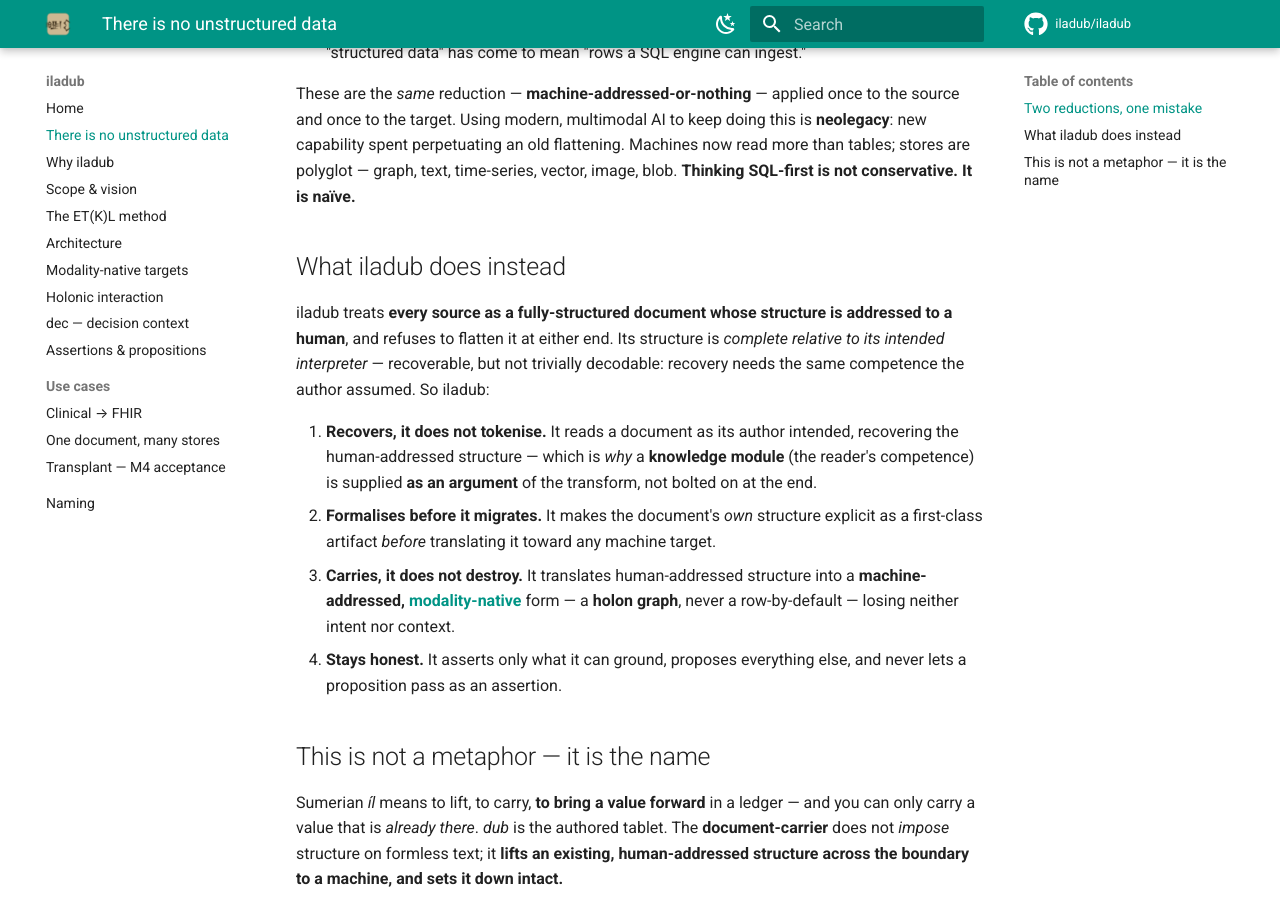
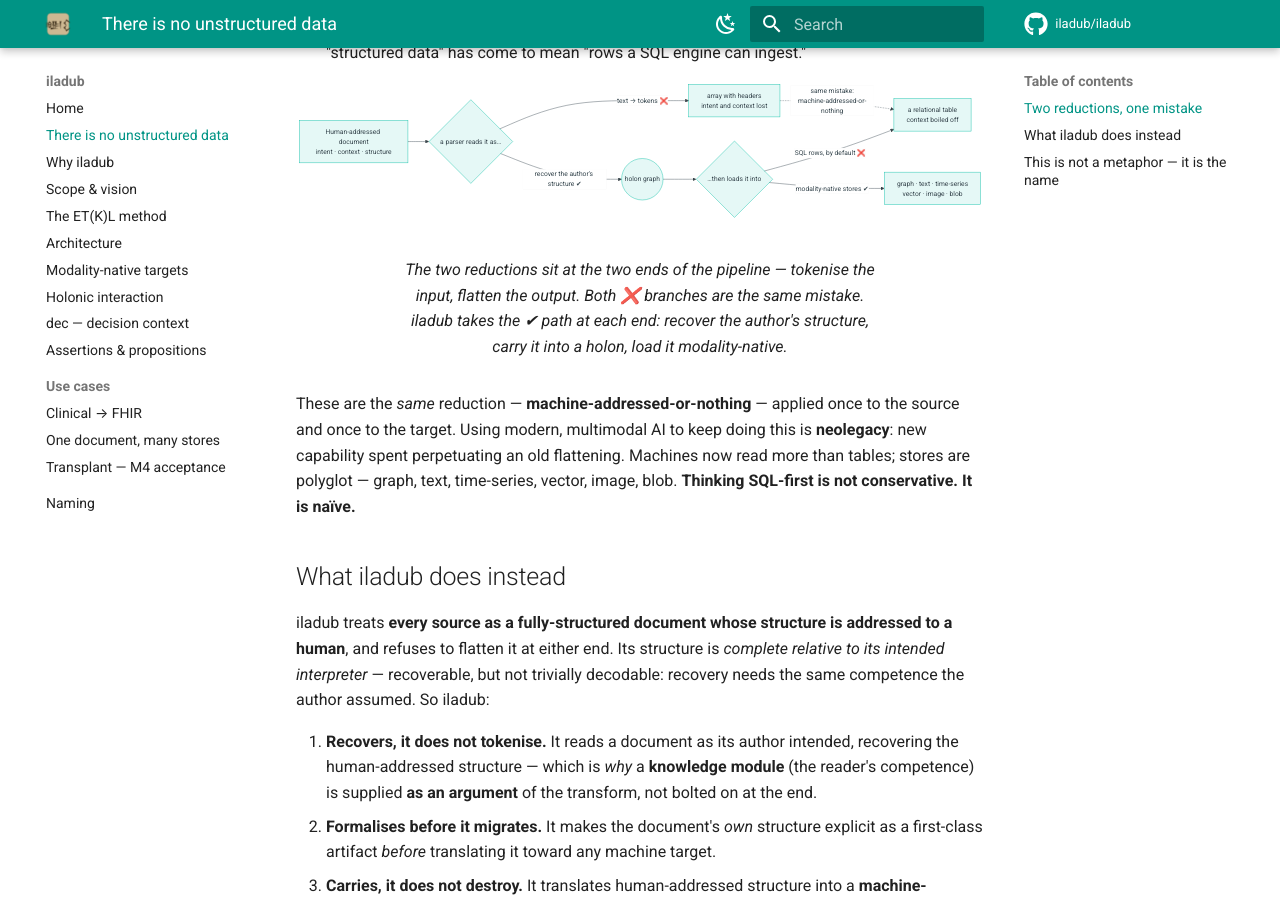
Before and after one commit to iladub/iladub, an MkDocs documentation site: the page built from docs/manifesto.md, in a window 1280 px wide and 900 px high, scrolled down 738 px. Built offline with MkDocs 1.6.1 and Material for MkDocs 9.7.7, drawn with Linux system fonts in a browser that asks for light colours; comment, search, counter and statistics services are not loaded.

Commit message:
docs(manifesto): add a diagram to "Two reductions, one mistake"
Mermaid flowchart: the two reductions sit at the two ends of the pipeline (tokenise the
input / flatten the output to SQL rows) — both are the same machine-addressed-or-nothing
mistake; iladub takes the recover -> holon -> modality-native path at each end.

Co-Authored-By: Claude Opus 4.8 (1M context) <noreply@anthropic.com>

````diff
--- a/docs/manifesto.md
+++ b/docs/manifesto.md
@@ -27,6 +27,24 @@ The mistake appears at *both* ends of the usual pipeline:
   off; only cells remain.
 - **At the output** — the recovered meaning is poured back into a relational table, because
   "structured data" has come to mean "rows a SQL engine can ingest."
+
+```mermaid
+flowchart LR
+  D["Human-addressed document<br/>intent · context · structure"]
+  D --> P{"a parser reads it as…"}
+  P -->|"text → tokens ❌"| TR["array with headers<br/>intent and context lost"]
+  P -->|"recover the author's structure ✔"| H(("holon graph"))
+  H --> L{"…then loads it into"}
+  L -->|"SQL rows, by default ❌"| RR["a relational table<br/>context boiled off"]
+  L -->|"modality-native stores ✔"| MN["graph · text · time-series<br/>vector · image · blob"]
+  TR -.->|"same mistake:<br/>machine-addressed-or-nothing"| RR
+```
+
+<figure markdown="span">
+  <figcaption>The two reductions sit at the two ends of the pipeline — tokenise the input,
+  flatten the output. Both ❌ branches are the same mistake. iladub takes the ✔ path at each
+  end: recover the author's structure, carry it into a holon, load it modality-native.</figcaption>
+</figure>
 
 These are the *same* reduction — **machine-addressed-or-nothing** — applied once to the source
 and once to the target. Using modern, multimodal AI to keep doing this is **neolegacy**: new
````
